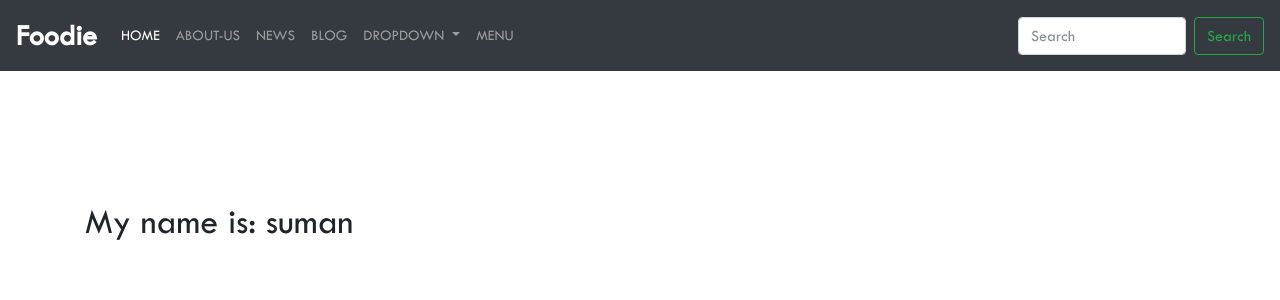
After one commit to darkhellmgr/Foodie, a Django app: page /check/ in a window 1280 px wide. The commit adds this page. Shown: the top 300 px of the page. Run offline with Django 3.2, Linux system fonts and the light colour scheme; some libraries are stand-ins or nearby versions.

Commit message:
initial commit

```diff
--- /dev/null
+++ b/resturant/templates/check.html
@@ -0,0 +1,12 @@
+{% extends 'sources/navbar.html' %}
+
+{% block menu %}
+<div class='container' style="padding-top: 200px;">
+	<div class='row'>
+		<div class='col-md-12'>
+			<h1> My name is: {{name}} </h1>
+		</div>
+	</div>
+</div>
+
+{% endblock %}
--- a/resturant/templates/sources/navbar.html
+++ b/resturant/templates/sources/navbar.html
@@ -35,6 +35,7 @@
 
 		<body>
 			<header>
+			{% block navbar %}
 			<nav class="navbar navbar-expand-md navbar-dark fixed-top bg-dark">
 			  <a class="navbar-brand" href="#" text-align="pull-right"><strong style = "font-size: 30px">Foodie</strong></a>
 			  <button class="navbar-toggler" type="button" data-toggle="collapse" data-target="#navbarSupportedContent" aria-controls="navbarSupportedContent" aria-expanded="false" aria-label="Toggle navigation">
@@ -44,7 +45,7 @@
 			  <div class="collapse navbar-collapse" id="navbarSupportedContent" >
 			    <ul class="navbar-nav mr-auto">
 			      <li class="nav-item active">
-			        <a class="nav-link" href="#">HOME<span class="sr-only">(current)</span></a>
+			        <a class="nav-link" href="/">HOME<span class="sr-only">(current)</span></a>
 			      </li>
 			      <li class="nav-item">
 			        <a class="nav-link" href="#">ABOUT-US</a>
@@ -77,8 +78,9 @@
 			  </div>
 			</nav>
 			</header>
+			{% endblock %}
 
-			{%block menu%}
-			{%endblock%}
+			{% block menu %}
+			{% endblock %}
 		</body>
 	</html>
--- a/resturant/urls.py
+++ b/resturant/urls.py
@@ -5,5 +5,6 @@ from django.contrib.auth.views import login
 urlpatterns =[
 	url(r'^$', views.index , name= "index"),
 	url(r'^menu/$', views.menu , name= "menu"),
+	url(r'^check/$',views.check,name='check')
 
 ]
--- a/resturant/views.py
+++ b/resturant/views.py
@@ -5,10 +5,16 @@ from resturant.models import Menu
 
 def index(request):
 	query = Carousel.objects.all()
-	context_dict = {'slider': query}
+	menu = Menu.objects.all()
+	context_dict = {'slider': query,'menu':menu}
 	return render(request,'base.html', context_dict)
 
 def menu(request):
 	query = Menu.objects.all()
 	context_dict = {'menu' : query}
 	return render(request, 'sources/menu.html', context_dict)
+
+
+def check(request):
+	context_dict = {'name' : 'suman'}
+	return render(request,'check.html',context_dict)
```
Also changed, not shown: resturant/templates/base.html (+4 -4 lines), resturant/templates/sources/menu.html (+4 -4 lines), db.sqlite3.
